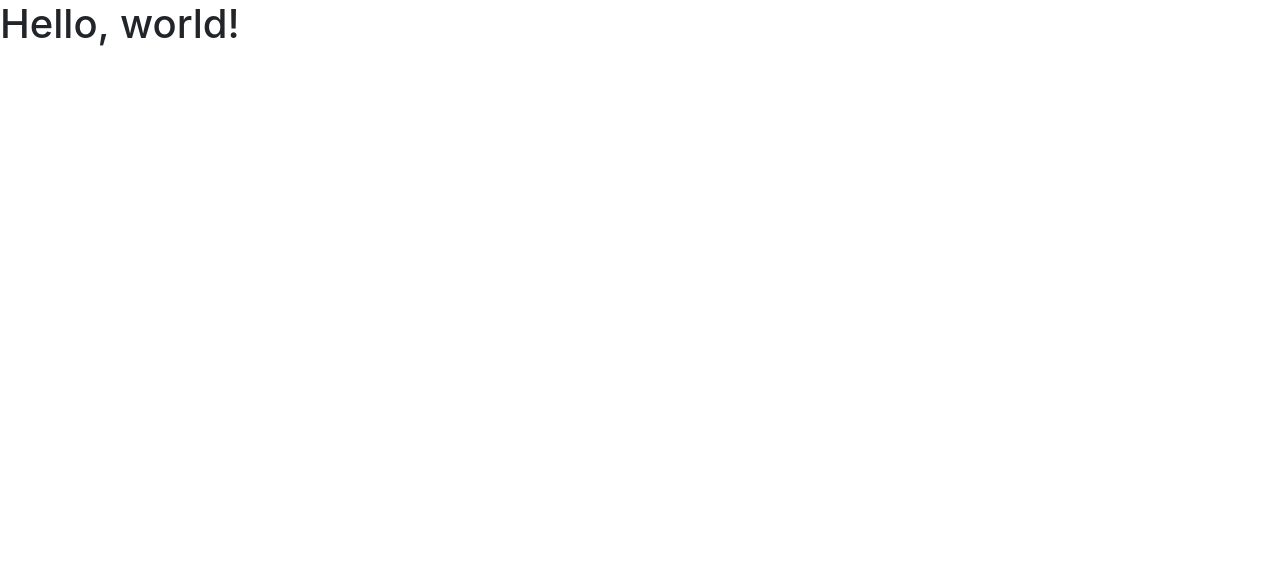
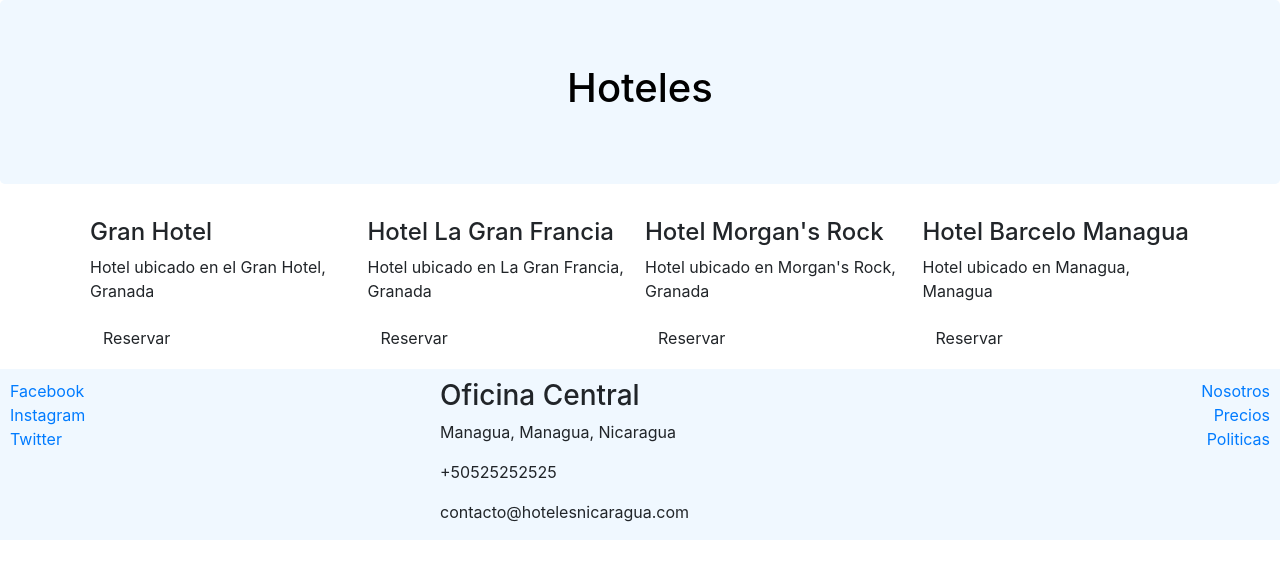
Before and after one commit to Arkemix30/BootstrapCourseProject, a website: page index.html in a window 1280 px wide. Drawn offline with nearby package versions, Linux system fonts and the light colour scheme.

Commit message:
css adding

```diff
--- /dev/null
+++ b/css/main.css
@@ -0,0 +1,22 @@
+body{
+    min-height: 100vh;
+    height: 100%;
+    margin:0;
+    padding:0;
+}
+.jumbotron {
+    background-color: aliceblue;
+    color: black;
+}
+.card-hotel{
+    flex: 1 150px;
+    padding: 2px 5px 2px 5px;
+}
+
+footer{
+    padding: 10px 10px 0 10px;
+    background-color: aliceblue;
+    margin-bottom: 0px;
+    margin-top: 10px;
+    bottom: 0;
+}
--- a/index.html
+++ b/index.html
@@ -7,11 +7,70 @@
 
     <!-- Bootstrap CSS -->
     <link rel="stylesheet" href="../node_modules/bootstrap/dist/css/bootstrap.min.css">
-    <title>Hello, world!</title>
+    <link rel="stylesheet" href="/css/main.css">
+    <title>Hoteles</title>
   </head>
   <body>
-    <h1>Hello, world!</h1>
+    <div class="jumbotron">
+      <h1 class="d-flex justify-content-center">Hoteles</h1>
+    </div>
+    <div class="container">
+      <div class="d-flex flex-wrap">
+        <div class="card-hotel">
+          <h4>Gran Hotel</h4>
+          <p>Hotel ubicado en el Gran Hotel, Granada</p>
+          <button class="btn ">Reservar</button>
+        </div>
+        <div class="card-hotel">
+          <h4>Hotel La Gran Francia</h4>
+          <p>Hotel ubicado en La Gran Francia, Granada</p>
+          <button class="btn ">Reservar</button>
+        </div>
+        <div class="card-hotel">
+          <h4>Hotel Morgan's Rock</h4>
+          <p>Hotel ubicado en Morgan's Rock, Granada</p>
+          <button class="btn ">Reservar</button>
+        </div>
+        <div class="card-hotel">
+          <h4>Hotel Barcelo Managua</h4>
+          <p>Hotel ubicado en Managua, Managua</p>
+          <button class="btn ">Reservar</button>
+        </div>
 
+
+      </div>
+
+    </div>
+
+
+
+
+
+    <footer>
+      <div class="row">
+        <div class="col-sm-4 d-flex flex-column">
+          <a href="http://www.facebook.com">Facebook</a>
+          <a href="http://www.instagram.com">Instagram</a>
+          <a href="http://www.twitter.com">Twitter</a>
+        </div>
+
+        <div class="col-sm-4">
+          <address>
+            <h3>Oficina Central</h3>
+            <p>Managua, Managua, Nicaragua</p>
+            <p>+50525252525</p>
+            <p>contacto@hotelesnicaragua.com</p>
+          </address>
+
+        </div>
+
+        <div class="col-sm-4 d-flex flex-column align-items-end">
+          <a href="http://www.facebook.com">Nosotros</a>
+          <a href="http://www.instagram.com">Precios</a>
+          <a href="http://www.twitter.com">Politicas</a>
+        </div>
+      </div>
+    </footer>
     <!-- Optional JavaScript -->
     <!-- jQuery first, then Popper.js, then Bootstrap JS -->
     <script src="./node_modules/jquery/dist/jquery.min.js"></script>
```
